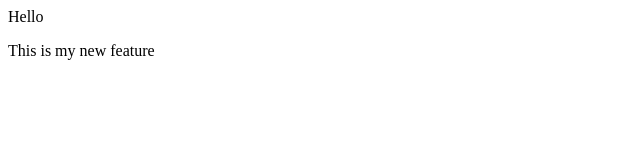
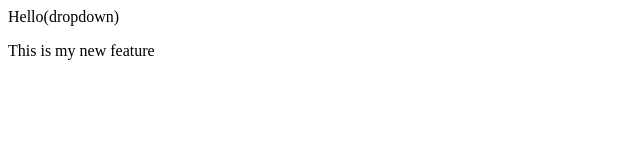
Before and after one commit to yuviyuvraj143/localrepo, a plain HTML site: page index.html in a window 1280 px wide. Shown: the whole page, without its empty margins (0-640 px from the left). Drawn offline with Linux system fonts and the light colour scheme.

Commit message:
dropdown

```diff
--- a/index.html
+++ b/index.html
@@ -1,4 +1,4 @@
-<p>Hello</p>
+<p>Hello(dropdown)</p>
 <p>
 This is my new feature
 </p>
```
